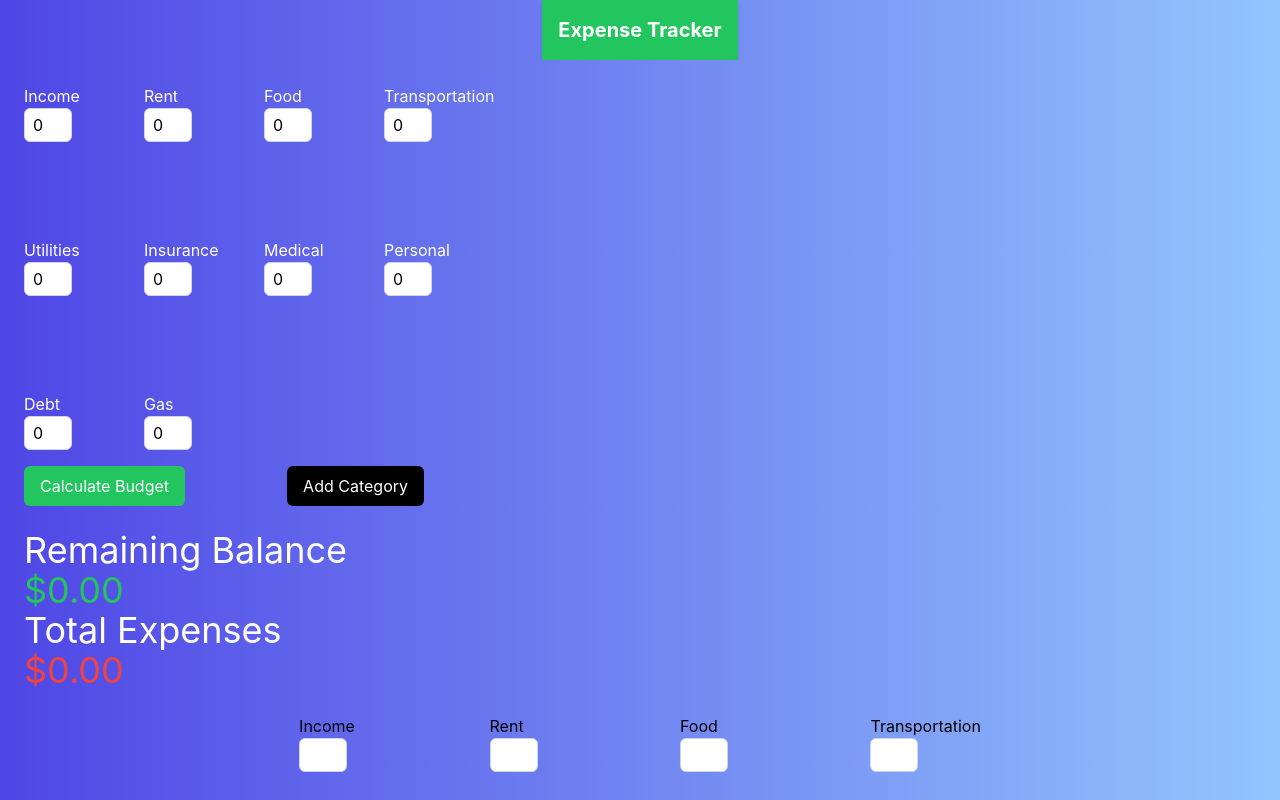
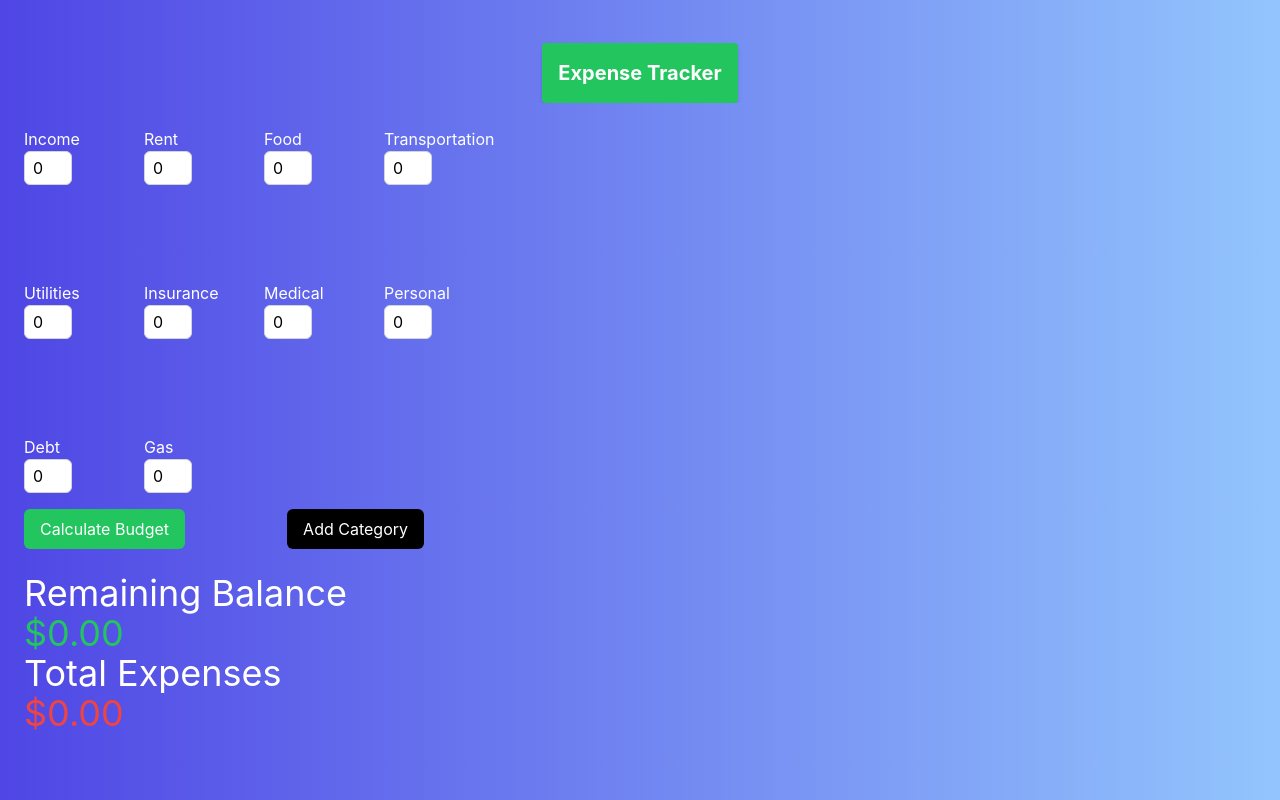
Before and after one commit to astevens246/expense-tracker, a React (Create React App) app: page / in a window 1280 px wide. Shown: the top 800 px of the page. Built offline with nearby package versions, Linux system fonts and the light colour scheme.

Commit message:
finishing touches

```diff
--- a/src/App.js
+++ b/src/App.js
@@ -40,7 +40,6 @@ function App() {
         </div>
       </div>
 
-      <Fields />
     </div>
   );
 }
--- a/src/components/Header.js
+++ b/src/components/Header.js
@@ -2,7 +2,7 @@ import React from 'react';
 
 const Header = () => {
   return (
-    <header className="bg-green-500 text-white p-4 shadow-md">
+    <header className="bg-green-500 text-white p-4 shadow-md rounded">
       <h1 className="text-xl font-bold">Expense Tracker</h1>
     </header>
   );
--- a/src/components/IncomeExpenses.js
+++ /dev/null
@@ -1,12 +0,0 @@
-import React from 'react'
-
-const IncomeExpenses = () => {
-  return (
-        <div>
-          <h4>Income</h4>
-
-        </div>
-  )
-}
-
-export default IncomeExpenses
--- a/src/components/TransactionList.js
+++ /dev/null
@@ -1,12 +0,0 @@
-import React from 'react'
-
-const TransactionList = () => {
-  return (
-    <div>
-    <h3>History</h3>
-
-    </div>
-  )
-}
-
-export default TransactionList
```
